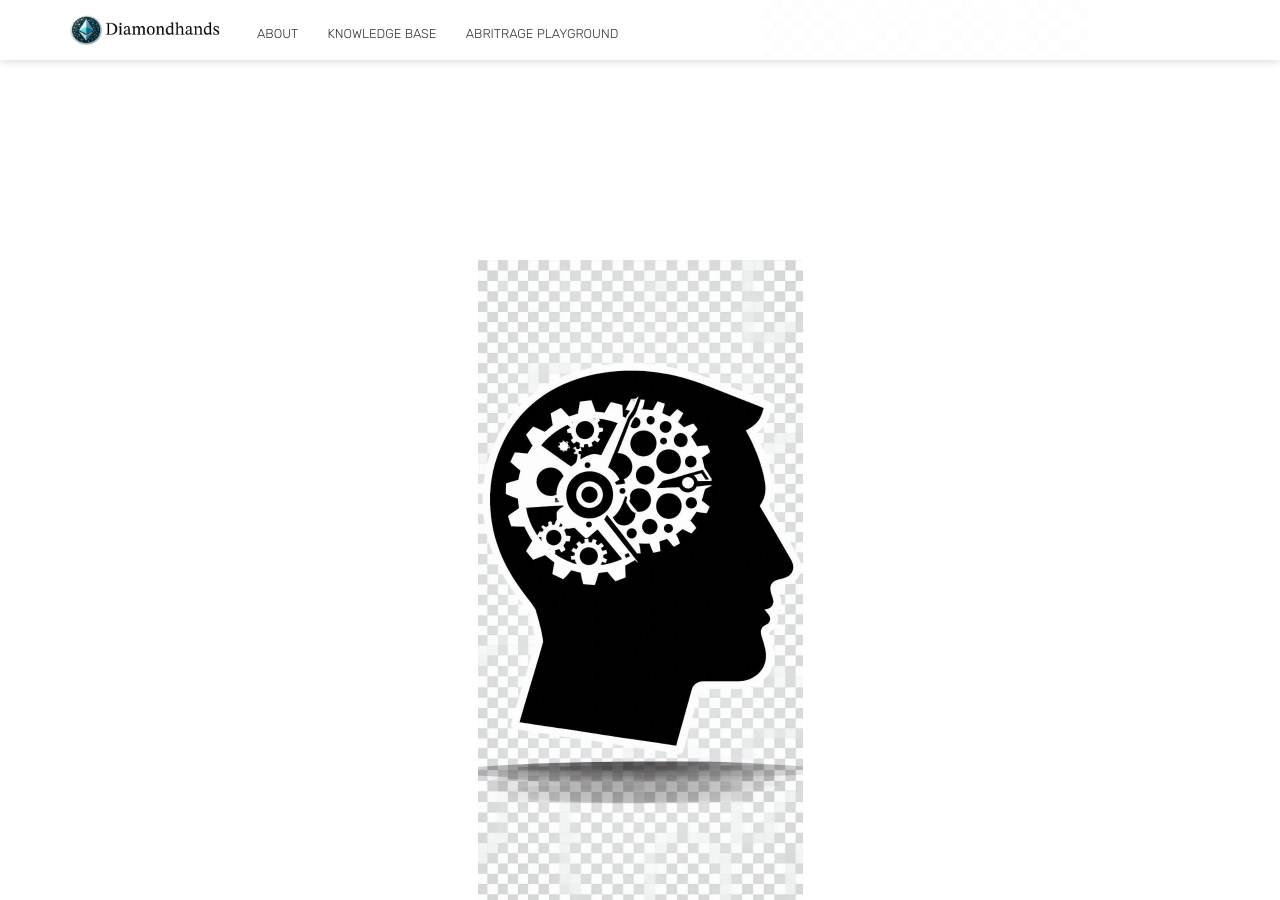
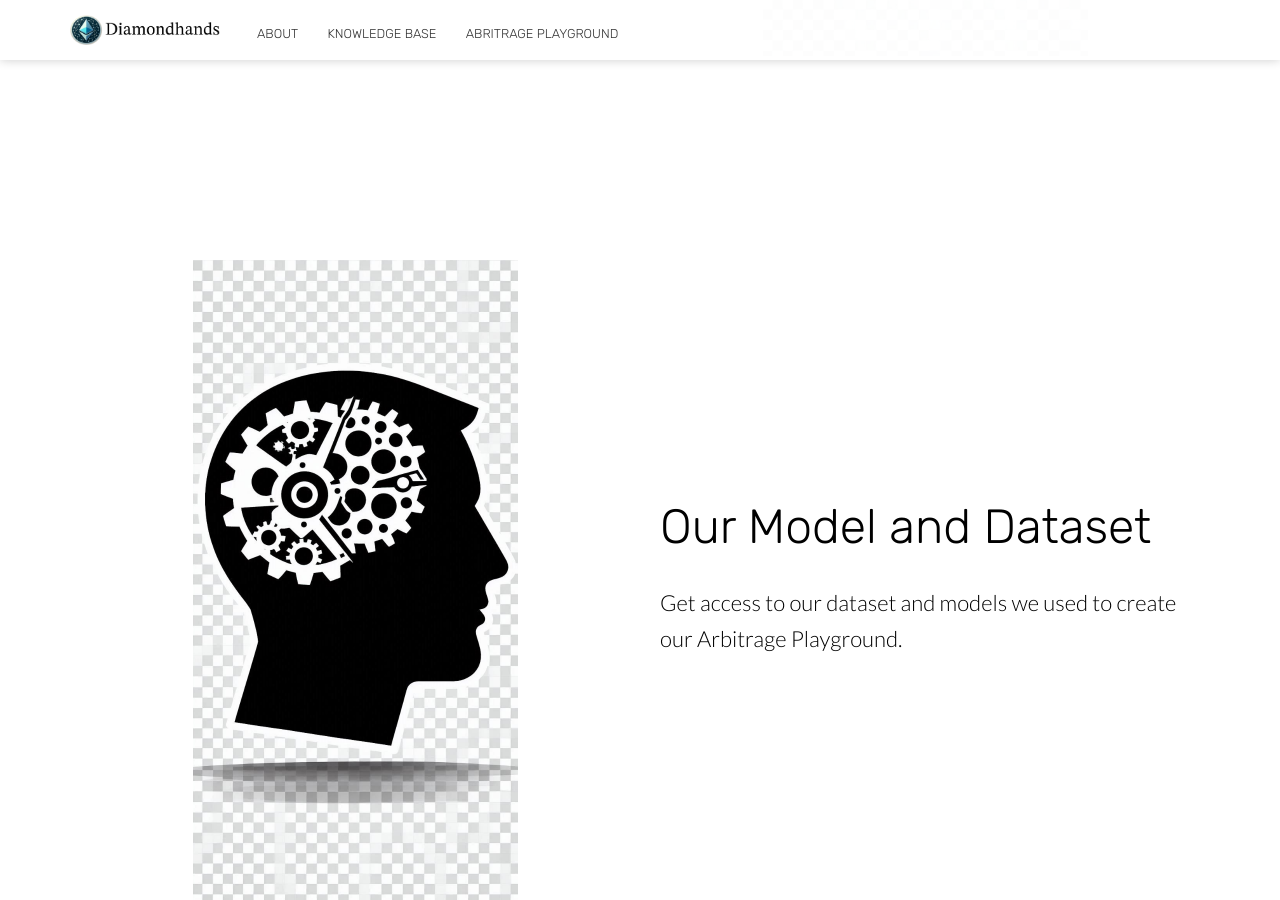
Before and after one commit to scaperothian/diamondhands-demo, a Jekyll site: the page built from index.html, in a window 1280 px wide and 900 px high, scrolled down 1594 px. Built offline with Jekyll 4.4.1, drawn with Linux system fonts in a browser that asks for light colours; nearby versions of some CDN libraries.

Commit message:
Updated 1 file via CloudCannon.

```diff
--- a/index.html
+++ b/index.html
@@ -40,10 +40,10 @@ bottom_image:
 <div class="content">
 	<section class="info" id="learn-more">
 		<div class="container flex">
-			<div class="text">
-			  <div class="image">
+		  <div class="image">
 				<img class="editable" src="/uploads/male-brain-sprocket-portrait.png" alt="Screenshot" srcset="/uploads/male-brain-sprocket-portrait.png 1x, /uploads/male-brain-sprocket-portrait-2x.png 2x" />
 			</div>
+			<div class="text">
 				<h2 class="editable">
 					Our Model and Dataset
 				</h2>
```
